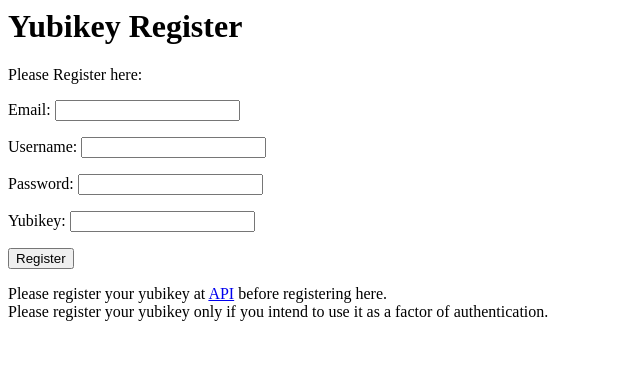
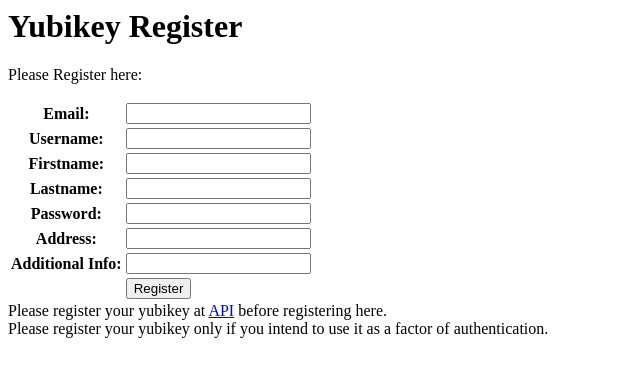
Before and after one commit to cloudmesh-project/yubikey, a Django app: a page that uses sample_yubi/cloud_yubikey/templates/django_yubico/register.html in a window 1280 px wide. Shown: the top 377 px of the page, without its empty margins (0-640 px from the left). Run offline with Django 3.2, Linux system fonts and the light colour scheme.

Commit message:
chg:dev: register form with extra field

```diff
--- a/requirements.txt
+++ b/requirements.txt
@@ -9,3 +9,4 @@ Django==1.9
 django-otp==0.3.4
 yubico-client==1.9.1
 django_yubico
+django-countries
--- a/sample_yubi/cloud_yubikey/forms.py
+++ b/sample_yubi/cloud_yubikey/forms.py
@@ -4,6 +4,8 @@ from django import forms
 from django.conf import settings
 from django.contrib.auth import authenticate
 from django.utils.translation import ugettext_lazy as _
+from django_countries import countries
+from django_countries.fields import LazyTypedChoiceField
 
 RE_PUBLIC_ID = re.compile(r'^[cbdefghijklnrtuv]{12}$')
 RE_TOKEN = re.compile(r'^[cbdefghijklnrtuv]{32,64}$')
@@ -25,20 +27,30 @@ class RegisterForm(forms.Form):
                              required=True)
     username = forms.CharField(label=_('Username'),
                                required=True)
+    firstname = forms.CharField(label=_('Firstname'),
+                                required=True)
+    lastname = forms.CharField(label=_('Lastname'),
+                               required=True)
     password = forms.CharField(label=_('Password'),
                                widget=forms.PasswordInput(),
                                required=True)
-    yubikey = forms.CharField(label=_('Yubikey'),
-                              widget=forms.PasswordInput(),
-                              required=False)
+    address = forms.CharField(label=_('Address'),
+                              required=True)
+    additional_info = forms.CharField(label=_('Additional Info'))
+    country = LazyTypedChoiceField(label=_('Country'),
+                                   choices=countries)
+    citizen = LazyTypedChoiceField(label=_('Citizenship'),
+                                   choices=countries)
 
     def __init__(self, *args, **kwargs):
         super(RegisterForm, self).__init__(*args, **kwargs)
         self.email = None
         self.username = None
-        self.isyubi = None
         self.password = None
-        self.yubikey = None
+        self.firstname = None
+        self.lastname = None
+        self.address = None
+        self.additional_info = None
 
     def clean(self):
         return self.cleaned_data
--- a/sample_yubi/cloud_yubikey/myviews.py
+++ b/sample_yubi/cloud_yubikey/myviews.py
@@ -44,31 +44,19 @@ def register(request, template_name='django_yubico/register.html',
     """
     redirect_to = settings.LOGIN_REDIRECT_URL
     if request.method == 'POST':
+        # POST request to send form
         form = RegisterForm(request.POST)
 
         if form.is_valid():
             user = form.username
             email = form.email
-            yubi = form.yubikey
             password_user = form.password
-
-            if yubi:
-                # User wants to register his yubikey
-                # If yubikey in Database:
-                #       Error -- yubikey already registered
-                # elif verify yubikey at yubicloud:
-                #       if error -- throw that error. redirect to register
-                #       else success -- register yubikey with (yubikeyID, userI
-                # D) --> Wait for approval.
-                print "Check if the user's yubikey has been already registered."
-            else:
-                # Normal register without yubikey
-                print "Register user and make his auth type as just password."
 
         else:
             # Not a valid form, open Register form with an error message.
             form = RegisterForm()
     else:
+        # GET request to get form
         form = RegisterForm()
 
     dictionary = {'form': form, redirect_field_name: redirect_to}
--- a/sample_yubi/cloud_yubikey/settings.py
+++ b/sample_yubi/cloud_yubikey/settings.py
@@ -37,6 +37,7 @@ INSTALLED_APPS = [
     'django.contrib.messages',
     'django.contrib.staticfiles',
     'django_yubico',
+    'django_countries'
 ]
 
 MIDDLEWARE_CLASSES = [
--- a/sample_yubi/cloud_yubikey/templates/django_yubico/register.html
+++ b/sample_yubi/cloud_yubikey/templates/django_yubico/register.html
@@ -4,12 +4,15 @@
 <div id="User Registration">
 <h1>{% trans 'Yubikey Register' %}</h1>
     {% trans 'Please Register here:' %}</p>
-    <form action="" method="post" onkeypress="return event.keyCode != 13" id="register_form">{% csrf_token %}
-    {{ form.as_p }}
-<p>
-    <input type="submit" id="yubikey_register_button" value="{% trans 'Register' %}" />
-</p>
-</form>
+    <table>
+        <form action="" method="post" onkeypress="return event.keyCode != 13" id="register_form">{% csrf_token %}
+    {{ form.as_table }}
+
+    <tr><td></td><td><input type="submit" id="yubikey_register_button"
+            value="{% trans 'Register' %}" /></td></tr>
+    </form>
+    </table>
+
     <span>Please register your yubikey at <a href="https://upgrade.yubico.com/getapikey/" target="_blank">API</a> before registering here.</span><br>
     <span>Please register your yubikey only if you intend to use it as a factor of authentication.</span>
 </div>
```
Also changed, not shown: sample_yubi/cloud_yubikey/models.py (+19 -0 lines).
